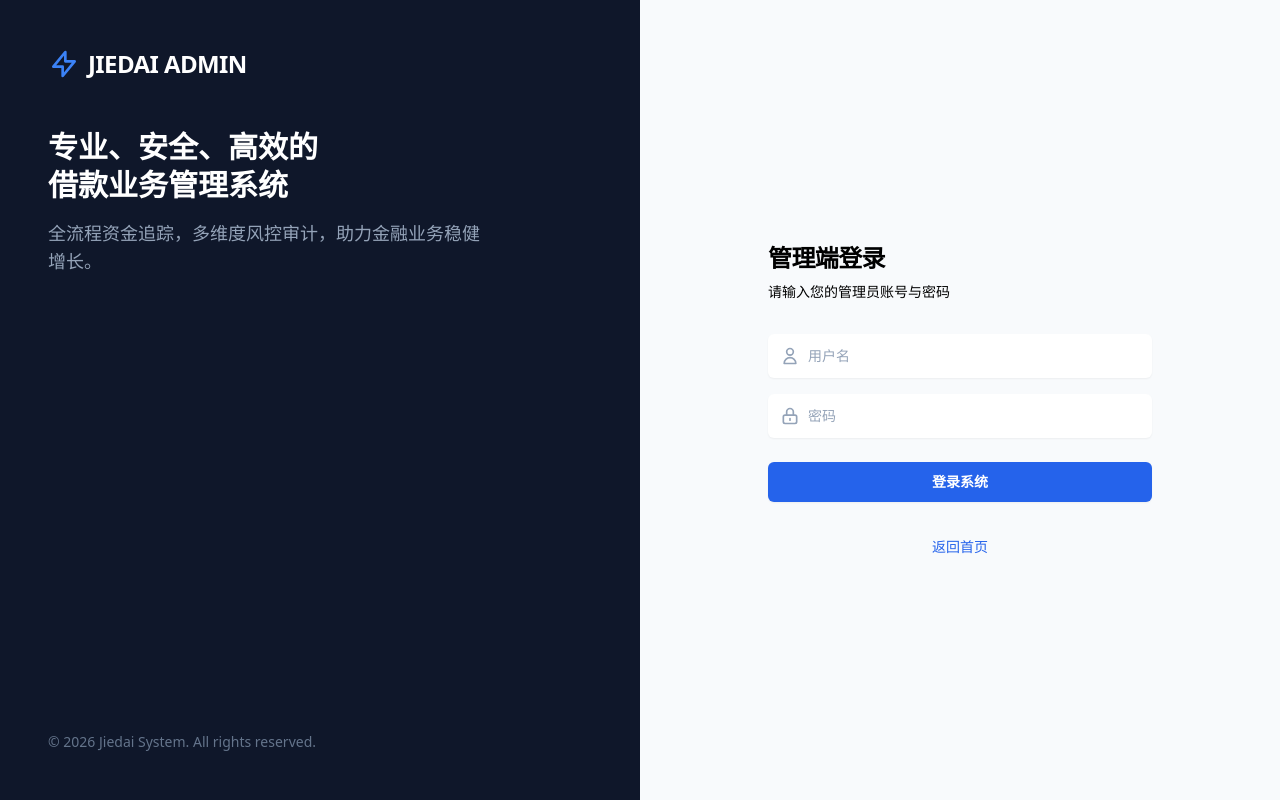
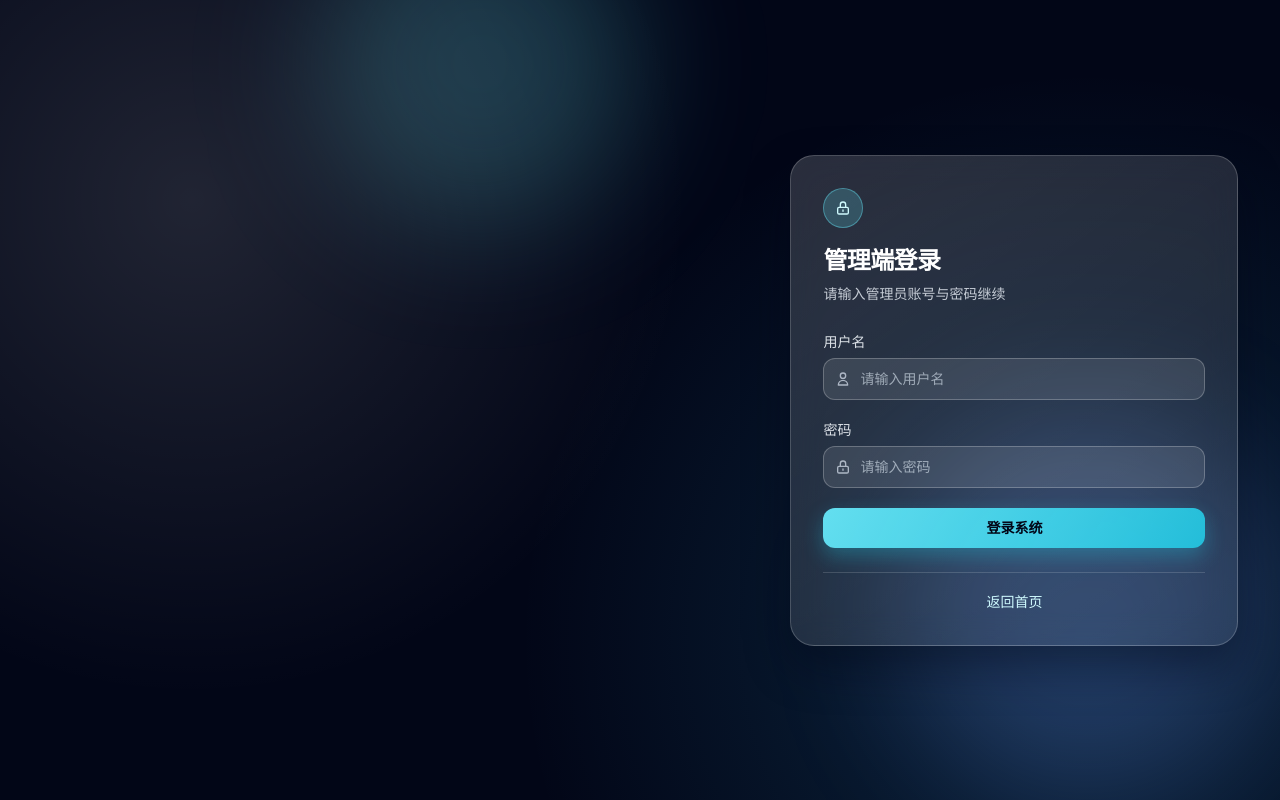
Before and after one commit to johngreece/JIEDAI, a Next.js app: page /admin/login in a window 1280 px wide. Built offline with nearby package versions, Linux system fonts and the light colour scheme.

Commit message:
style: refine glass login layout and micro interactions

```diff
--- a/src/app/admin/login/page.tsx
+++ b/src/app/admin/login/page.tsx
@@ -34,77 +34,77 @@
   }
 
   return (
-    <div className="min-h-screen w-full lg:grid lg:grid-cols-2 bg-slate-50">
-      {/* Left: Branding */}
-      <div className="hidden lg:flex flex-col justify-between bg-slate-900 p-12 text-white">
+    <div className="relative min-h-screen overflow-hidden bg-slate-950 text-slate-100">
+      <div className="pointer-events-none absolute inset-0">
+        <div className="absolute -top-24 left-1/4 h-80 w-80 rounded-full bg-cyan-300/20 blur-3xl" />
+        <div className="absolute bottom-0 right-0 h-96 w-96 rounded-full bg-indigo-400/20 blur-3xl" />
+        <div className="absolute inset-0 bg-[radial-gradient(circle_at_15%_25%,rgba(255,255,255,0.12),transparent_40%),radial-gradient(circle_at_85%_80%,rgba(56,189,248,0.18),transparent_45%)]" />
+      </div>
+
+      <div className="relative mx-auto grid min-h-screen w-full max-w-7xl grid-cols-1 px-4 py-10 lg:grid-cols-5 lg:gap-8 lg:px-8">
+        <section className="fade-in-up hidden rounded-3xl border border-white/10 bg-white/5 p-10 shadow-2xl backdrop-blur-sm lg:col-span-3 lg:flex lg:flex-col lg:justify-between">
           <div>
-          <div className="flex items-center gap-2 font-bold text-2xl tracking-tight">
-            <svg
-              className="h-8 w-8 text-blue-500"
-              fill="none"
-              stroke="currentColor"
-              viewBox="0 0 24 24"
-            >
-              <path
-                strokeLinecap="round"
-                strokeLinejoin="round"
-                strokeWidth={2}
-                d="M13 10V3L4 14h7v7l9-11h-7z"
-              />
+            <div className="inline-flex items-center gap-2 rounded-full border border-cyan-200/30 bg-cyan-300/15 px-3 py-1 text-xs font-medium text-cyan-100">
+              <svg className="h-3.5 w-3.5" fill="none" stroke="currentColor" viewBox="0 0 24 24">
+                <path strokeLinecap="round" strokeLinejoin="round" strokeWidth={2} d="M13 10V3L4 14h7v7l9-11h-7z" />
               </svg>
               JIEDAI ADMIN
             </div>
-          <div className="mt-12 max-w-md">
-            <h2 className="text-3xl font-bold leading-tight">
-              专业、安全、高效的<br />借款业务管理系统
+
+            <h2 className="mt-8 max-w-xl text-4xl font-semibold leading-tight text-white">
+              高效管理借贷业务，
+              <br />
+              让审计、风控与运营清晰可控
             </h2>
-            <p className="mt-4 text-slate-400 text-lg">
-              全流程资金追踪，多维度风控审计，助力金融业务稳健增长。
-            </p>
-          </div>
-        </div>
-        <div className="text-sm text-slate-500">
-          &copy; {new Date().getFullYear()} Jiedai System. All rights reserved.
-        </div>
-      </div>
 
-      {/* Right: Login Form */}
-      <div className="flex items-center justify-center p-8">
-        <div className="w-full max-w-sm space-y-8">
-          <div className="text-center lg:text-left">
-            <h1 className="text-2xl font-bold tracking-tight text-slate-900">
-              管理端登录
-            </h1>
-            <p className="mt-2 text-sm text-slate-600">
-              请输入您的管理员账号与密码
+            <p className="mt-5 max-w-lg text-base leading-relaxed text-slate-200/85">
+              统一处理申请审核、放款追踪、还款确认与对账记录，提升资金流程可视化与团队协作效率。
             </p>
           </div>
 
-          <form onSubmit={handleSubmit} className="mt-8 space-y-6">
+          <div className="grid grid-cols-3 gap-3 text-sm">
+            <div className="rounded-2xl border border-white/10 bg-white/10 p-4">
+              <p className="text-slate-300">审核效率</p>
+              <p className="mt-2 text-xl font-semibold text-cyan-100">+42%</p>
+            </div>
+            <div className="rounded-2xl border border-white/10 bg-white/10 p-4">
+              <p className="text-slate-300">风险预警</p>
+              <p className="mt-2 text-xl font-semibold text-cyan-100">实时</p>
+            </div>
+            <div className="rounded-2xl border border-white/10 bg-white/10 p-4">
+              <p className="text-slate-300">资金链路</p>
+              <p className="mt-2 text-xl font-semibold text-cyan-100">全追踪</p>
+            </div>
+          </div>
+        </section>
+
+        <section className="flex items-center justify-center lg:col-span-2">
+          <div className="glass-login-card fade-in-up-delay w-full max-w-md rounded-3xl p-7 md:p-8">
+            <div className="mb-7 text-center lg:text-left">
+              <div className="mb-4 inline-flex h-10 w-10 items-center justify-center rounded-full border border-cyan-300/40 bg-cyan-300/20">
+                <svg className="h-4 w-4 text-cyan-100" fill="none" stroke="currentColor" viewBox="0 0 24 24">
+                  <path strokeLinecap="round" strokeLinejoin="round" strokeWidth={2} d="M12 15v2m-6 4h12a2 2 0 002-2v-6a2 2 0 00-2-2H6a2 2 0 00-2 2v6a2 2 0 002 2zm10-10V7a4 4 0 00-8 0v4h8z" />
+                </svg>
+              </div>
+              <h1 className="text-2xl font-semibold tracking-tight text-white">管理端登录</h1>
+              <p className="mt-2 text-sm text-slate-200/85">请输入管理员账号与密码继续</p>
+            </div>
+
+            <form onSubmit={handleSubmit} className="space-y-5">
               {error && (
-              <div className="rounded-md bg-red-50 p-4 text-sm text-red-700 border border-red-200">
+                <div className="rounded-xl border border-rose-300/35 bg-rose-500/20 px-3 py-2.5 text-sm text-rose-100">
                   {error}
                 </div>
               )}
-            <div className="space-y-4">
+
               <div>
-                <label htmlFor="username" className="sr-only">
+                <label htmlFor="username" className="mb-1.5 block text-sm text-slate-100/90">
                   用户名
                 </label>
                 <div className="relative">
-                  <div className="pointer-events-none absolute inset-y-0 left-0 flex items-center pl-3">
-                    <svg
-                      className="h-5 w-5 text-slate-400"
-                      fill="none"
-                      stroke="currentColor"
-                      viewBox="0 0 24 24"
-                    >
-                      <path
-                        strokeLinecap="round"
-                        strokeLinejoin="round"
-                        strokeWidth={2}
-                        d="M16 7a4 4 0 11-8 0 4 4 0 018 0zM12 14a7 7 0 00-7 7h14a7 7 0 00-7-7z"
-                      />
+                  <div className="pointer-events-none absolute inset-y-0 left-0 flex items-center pl-3 text-slate-300/80">
+                    <svg className="h-4 w-4" fill="none" stroke="currentColor" viewBox="0 0 24 24">
+                      <path strokeLinecap="round" strokeLinejoin="round" strokeWidth={2} d="M16 7a4 4 0 11-8 0 4 4 0 018 0zM12 14a7 7 0 00-7 7h14a7 7 0 00-7-7z" />
                     </svg>
                   </div>
                   <input
@@ -113,32 +113,23 @@
                     type="text"
                     autoComplete="username"
                     required
-                    className="block w-full rounded-md border-0 py-2.5 pl-10 text-slate-900 shadow-sm ring-1 ring-inset ring-slate-300 placeholder:text-slate-400 focus:ring-2 focus:ring-inset focus:ring-blue-600 sm:text-sm sm:leading-6"
-                    placeholder="用户名"
+                    className="glass-input block w-full rounded-xl py-2.5 pl-9 pr-3 text-sm text-white placeholder:text-slate-300/70 outline-none"
+                    placeholder="请输入用户名"
                     value={username}
                     onChange={(e) => setUsername(e.target.value)}
                     disabled={submitting}
                   />
                 </div>
               </div>
+
               <div>
-                <label htmlFor="password" className="sr-only">
+                <label htmlFor="password" className="mb-1.5 block text-sm text-slate-100/90">
                   密码
                 </label>
                 <div className="relative">
-                  <div className="pointer-events-none absolute inset-y-0 left-0 flex items-center pl-3">
-                    <svg
-                      className="h-5 w-5 text-slate-400"
-                      fill="none"
-                      stroke="currentColor"
-                      viewBox="0 0 24 24"
-                    >
-                      <path
-                        strokeLinecap="round"
-                        strokeLinejoin="round"
-                        strokeWidth={2}
-                        d="M12 15v2m-6 4h12a2 2 0 002-2v-6a2 2 0 00-2-2H6a2 2 0 00-2 2v6a2 2 0 002 2zm10-10V7a4 4 0 00-8 0v4h8z"
-                      />
+                  <div className="pointer-events-none absolute inset-y-0 left-0 flex items-center pl-3 text-slate-300/80">
+                    <svg className="h-4 w-4" fill="none" stroke="currentColor" viewBox="0 0 24 24">
+                      <path strokeLinecap="round" strokeLinejoin="round" strokeWidth={2} d="M12 15v2m-6 4h12a2 2 0 002-2v-6a2 2 0 00-2-2H6a2 2 0 00-2 2v6a2 2 0 002 2zm10-10V7a4 4 0 00-8 0v4h8z" />
                     </svg>
                   </div>
                   <input
@@ -147,24 +138,23 @@
                     type="password"
                     autoComplete="current-password"
                     required
-                    className="block w-full rounded-md border-0 py-2.5 pl-10 text-slate-900 shadow-sm ring-1 ring-inset ring-slate-300 placeholder:text-slate-400 focus:ring-2 focus:ring-inset focus:ring-blue-600 sm:text-sm sm:leading-6"
-                    placeholder="密码"
+                    className="glass-input block w-full rounded-xl py-2.5 pl-9 pr-3 text-sm text-white placeholder:text-slate-300/70 outline-none"
+                    placeholder="请输入密码"
                     value={password}
                     onChange={(e) => setPassword(e.target.value)}
                     disabled={submitting}
                   />
                 </div>
               </div>
-            </div>
 
               <button
                 type="submit"
                 disabled={submitting}
-              className="flex w-full justify-center rounded-md bg-blue-600 px-3 py-2.5 text-sm font-semibold text-white shadow-sm hover:bg-blue-500 focus-visible:outline focus-visible:outline-2 focus-visible:outline-offset-2 focus-visible:outline-blue-600 disabled:opacity-50 disabled:cursor-not-allowed transition-all"
+                className="glass-button flex w-full items-center justify-center rounded-xl px-4 py-2.5 text-sm font-semibold text-slate-950 disabled:cursor-not-allowed disabled:opacity-60"
               >
                 {submitting ? (
                   <span className="flex items-center gap-2">
-                  <svg className="animate-spin h-4 w-4 text-white" fill="none" viewBox="0 0 24 24">
+                    <svg className="h-4 w-4 animate-spin" fill="none" viewBox="0 0 24 24">
                       <circle className="opacity-25" cx="12" cy="12" r="10" stroke="currentColor" strokeWidth="4"></circle>
                       <path className="opacity-75" fill="currentColor" d="M4 12a8 8 0 018-8V0C5.373 0 0 5.373 0 12h4zm2 5.291A7.962 7.962 0 014 12H0c0 3.042 1.135 5.824 3 7.938l3-2.647z"></path>
                     </svg>
@@ -175,12 +165,14 @@
                 )}
               </button>
             </form>
-          <div className="mt-10 text-center">
-            <Link href="/" className="text-sm font-medium text-blue-600 hover:text-blue-500">
+
+            <div className="mt-6 border-t border-white/15 pt-4 text-center">
+              <Link href="/" className="text-sm text-cyan-100 transition hover:text-cyan-200">
                 返回首页
               </Link>
             </div>
           </div>
+        </section>
       </div>
     </div>
   );
--- a/src/app/client/login/page.tsx
+++ b/src/app/client/login/page.tsx
@@ -34,29 +34,40 @@
   }
 
   return (
-    <div className="min-h-screen flex flex-col items-center justify-center p-4 bg-slate-50 text-slate-900">
-      <div className="w-full max-w-sm bg-white rounded-xl shadow-lg overflow-hidden border border-slate-100">
-        <div className="p-8">
-          <div className="text-center mb-8">
-            <h1 className="text-2xl font-bold tracking-tight text-slate-900">欢迎回来</h1>
-            <p className="mt-2 text-sm text-slate-500">登录您的借款账户查看合同与还款</p>
+    <div className="relative min-h-screen overflow-hidden bg-slate-950 px-4 py-10 text-slate-100">
+      <div className="pointer-events-none absolute inset-0">
+        <div className="absolute -left-24 top-10 h-72 w-72 rounded-full bg-cyan-400/25 blur-3xl" />
+        <div className="absolute -right-20 bottom-0 h-80 w-80 rounded-full bg-blue-500/20 blur-3xl" />
+        <div className="absolute inset-0 bg-[radial-gradient(circle_at_20%_20%,rgba(255,255,255,0.10),transparent_35%),radial-gradient(circle_at_80%_70%,rgba(125,211,252,0.15),transparent_40%)]" />
       </div>
 
-          <form onSubmit={handleSubmit} className="space-y-6">
+      <div className="relative mx-auto flex min-h-[calc(100vh-5rem)] w-full max-w-md items-center">
+        <div className="glass-login-card fade-in-up w-full rounded-3xl p-7 md:p-8">
+          <div className="mb-7 text-center fade-in-up-delay">
+            <div className="mx-auto mb-4 flex h-10 w-10 items-center justify-center rounded-full border border-cyan-300/40 bg-cyan-300/20">
+              <svg className="h-4 w-4 text-cyan-100" fill="none" viewBox="0 0 24 24" stroke="currentColor">
+                <path strokeLinecap="round" strokeLinejoin="round" strokeWidth={2} d="M12 15v2m-6 4h12a2 2 0 002-2v-6a2 2 0 00-2-2H6a2 2 0 00-2 2v6a2 2 0 002 2zm10-10V7a4 4 0 00-8 0v4h8z" />
+              </svg>
+            </div>
+            <h1 className="text-2xl font-semibold tracking-tight text-white">欢迎登录</h1>
+            <p className="mt-2 text-sm text-slate-200/80">进入借款账户，查看合同与还款进度</p>
+          </div>
+
+          <form onSubmit={handleSubmit} className="space-y-5">
             {error && (
-              <div className="p-3 rounded-md bg-red-50 text-red-600 text-sm border border-red-100 flex items-start gap-2">
-                 <svg className="h-5 w-5 shrink-0 text-red-400" fill="none" viewBox="0 0 24 24" stroke="currentColor">
+              <div className="flex items-start gap-2 rounded-xl border border-rose-300/35 bg-rose-500/20 px-3 py-2.5 text-sm text-rose-100">
+                <svg className="mt-0.5 h-4 w-4 shrink-0" fill="none" viewBox="0 0 24 24" stroke="currentColor">
                   <path strokeLinecap="round" strokeLinejoin="round" strokeWidth={2} d="M12 9v2m0 4h.01m-6.938 4h13.856c1.54 0 2.502-1.667 1.732-3L13.732 4c-.77-1.333-2.694-1.333-3.464 0L3.34 16c-.77 1.333.192 3 1.732 3z" />
                 </svg>
                 <span>{error}</span>
               </div>
             )}
-            <div className="space-y-4">
+
             <div>
-                <label className="block text-sm font-medium text-slate-700 mb-1">手机号码</label>
+              <label className="mb-1.5 block text-sm text-slate-100/90">手机号码</label>
               <div className="relative">
-                  <div className="absolute inset-y-0 left-0 pl-3 flex items-center pointer-events-none text-slate-400">
-                    <svg className="h-5 w-5" fill="none" viewBox="0 0 24 24" stroke="currentColor">
+                <div className="pointer-events-none absolute inset-y-0 left-0 flex items-center pl-3 text-slate-300/80">
+                  <svg className="h-4 w-4" fill="none" viewBox="0 0 24 24" stroke="currentColor">
                     <path strokeLinecap="round" strokeLinejoin="round" strokeWidth={2} d="M3 5a2 2 0 012-2h3.28a1 1 0 01.948.684l1.498 4.493a1 1 0 01-.502 1.21l-2.257 1.13a11.042 11.042 0 005.516 5.516l1.13-2.257a1 1 0 011.21-.502l4.493 1.498a1 1 0 01.684.949V19a2 2 0 01-2 2h-1C9.716 21 3 14.284 3 6V5z" />
                   </svg>
                 </div>
@@ -65,7 +76,7 @@
                   value={phone}
                   onChange={(e) => setPhone(e.target.value)}
                   required
-                    className="block w-full rounded-lg border-slate-300 pl-10 py-2.5 focus:border-blue-500 focus:ring-blue-500 sm:text-sm"
+                  className="glass-input block w-full rounded-xl py-2.5 pl-9 pr-3 text-sm text-white placeholder:text-slate-300/70 outline-none"
                   placeholder="请输入11位手机号"
                   disabled={submitting}
                 />
@@ -73,10 +84,10 @@
             </div>
 
             <div>
-                <label className="block text-sm font-medium text-slate-700 mb-1">登录密码</label>
+              <label className="mb-1.5 block text-sm text-slate-100/90">登录密码</label>
               <div className="relative">
-                   <div className="absolute inset-y-0 left-0 pl-3 flex items-center pointer-events-none text-slate-400">
-                     <svg className="h-5 w-5" fill="none" viewBox="0 0 24 24" stroke="currentColor">
+                <div className="pointer-events-none absolute inset-y-0 left-0 flex items-center pl-3 text-slate-300/80">
+                  <svg className="h-4 w-4" fill="none" viewBox="0 0 24 24" stroke="currentColor">
                     <path strokeLinecap="round" strokeLinejoin="round" strokeWidth={2} d="M12 15v2m-6 4h12a2 2 0 002-2v-6a2 2 0 00-2-2H6a2 2 0 00-2 2v6a2 2 0 002 2zm10-10V7a4 4 0 00-8 0v4h8z" />
                   </svg>
                 </div>
@@ -85,22 +96,21 @@
                   value={password}
                   onChange={(e) => setPassword(e.target.value)}
                   required
-                    className="block w-full rounded-lg border-slate-300 pl-10 py-2.5 focus:border-blue-500 focus:ring-blue-500 sm:text-sm"
-                    placeholder="••••••••"
+                  className="glass-input block w-full rounded-xl py-2.5 pl-9 pr-3 text-sm text-white placeholder:text-slate-300/70 outline-none"
+                  placeholder="请输入登录密码"
                   disabled={submitting}
                 />
-                </div>
               </div>
             </div>
 
             <button
               type="submit"
               disabled={submitting}
-              className="w-full flex justify-center py-2.5 px-4 border border-transparent rounded-lg shadow-sm text-sm font-medium text-white bg-blue-600 hover:bg-blue-700 focus:outline-none focus:ring-2 focus:ring-offset-2 focus:ring-blue-500 disabled:opacity-50 disabled:cursor-not-allowed transition-colors"
+              className="glass-button flex w-full items-center justify-center rounded-xl px-4 py-2.5 text-sm font-semibold text-slate-950 disabled:cursor-not-allowed disabled:opacity-60"
             >
               {submitting ? (
                 <span className="flex items-center gap-2">
-                  <svg className="animate-spin h-4 w-4 text-white" fill="none" viewBox="0 0 24 24">
+                  <svg className="h-4 w-4 animate-spin" fill="none" viewBox="0 0 24 24">
                     <circle className="opacity-25" cx="12" cy="12" r="10" stroke="currentColor" strokeWidth="4"></circle>
                     <path className="opacity-75" fill="currentColor" d="M4 12a8 8 0 018-8V0C5.373 0 0 5.373 0 12h4zm2 5.291A7.962 7.962 0 014 12H0c0 3.042 1.135 5.824 3 7.938l3-2.647z"></path>
                   </svg>
@@ -109,16 +119,16 @@
               ) : "立即登录"}
             </button>
           </form>
-        </div>
-        <div className="bg-slate-50 px-8 py-4 border-t border-slate-100 text-center">
-            <Link href="/" className="text-sm font-medium text-blue-600 hover:text-blue-500">
+
+          <div className="mt-6 border-t border-white/15 pt-4 text-center">
+            <Link href="/" className="text-sm text-cyan-100 transition hover:text-cyan-200">
               返回首页
             </Link>
           </div>
         </div>
-       <div className="mt-8 text-center text-xs text-slate-400">
-        &copy; {new Date().getFullYear()} Jiedai System
       </div>
+
+      <p className="relative mt-3 text-center text-xs text-slate-300/75">&copy; {new Date().getFullYear()} Jiedai System</p>
     </div>
   );
 }
--- a/src/app/globals.css
+++ b/src/app/globals.css
@@ -189,3 +189,53 @@
 .block { display: block; }
 .h-32 { height: 8rem; }
 .border-slate-300 { border-color: #cbd5e1; }
+
+/* Glass login shared styles */
+.glass-login-card {
+  border: 1px solid rgba(255, 255, 255, 0.2);
+  background: linear-gradient(145deg, rgba(255, 255, 255, 0.16), rgba(255, 255, 255, 0.08));
+  box-shadow: 0 20px 45px rgba(2, 6, 23, 0.45);
+  backdrop-filter: blur(16px);
+}
+
+.glass-input {
+  border: 1px solid rgba(255, 255, 255, 0.24);
+  background: rgba(255, 255, 255, 0.1);
+  transition: border-color 0.2s ease, background-color 0.2s ease, box-shadow 0.2s ease;
+}
+
+.glass-input:focus {
+  border-color: rgba(103, 232, 249, 0.8);
+  background: rgba(255, 255, 255, 0.16);
+  box-shadow: 0 0 0 3px rgba(103, 232, 249, 0.2);
+}
+
+.glass-button {
+  background: linear-gradient(120deg, rgba(103, 232, 249, 0.95), rgba(34, 211, 238, 0.85));
+  box-shadow: 0 8px 20px rgba(34, 211, 238, 0.3);
+  transition: transform 0.2s ease, filter 0.2s ease;
+}
+
+.glass-button:hover:not(:disabled) {
+  filter: brightness(1.05);
+  transform: translateY(-1px);
+}
+
+.fade-in-up {
+  animation: fade-in-up 0.65s ease-out both;
+}
+
+.fade-in-up-delay {
+  animation: fade-in-up 0.85s ease-out both;
+}
+
+@keyframes fade-in-up {
+  from {
+    opacity: 0;
+    transform: translateY(12px);
+  }
+  to {
+    opacity: 1;
+    transform: translateY(0);
+  }
+}
```
Lines whose indentation alone changed are shown as unchanged.
